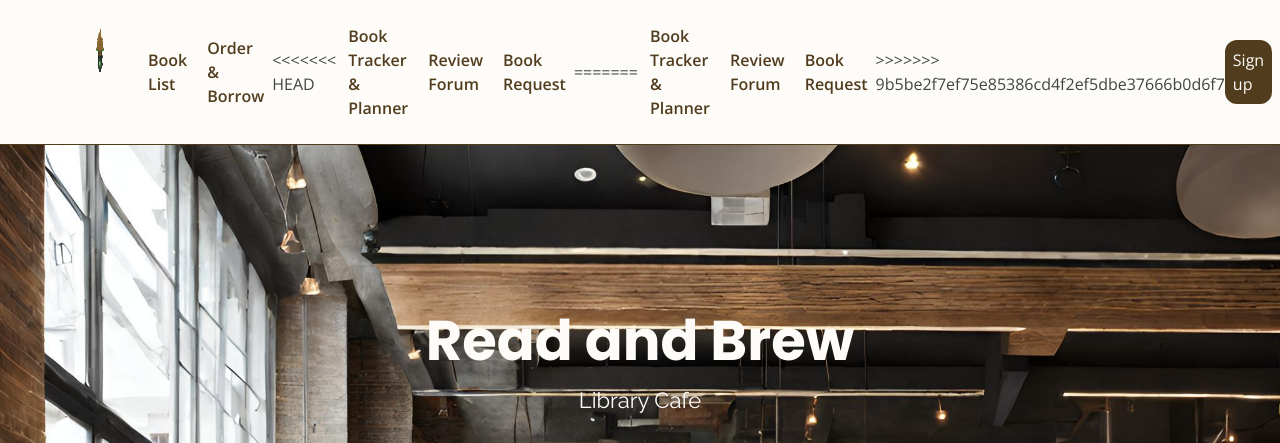
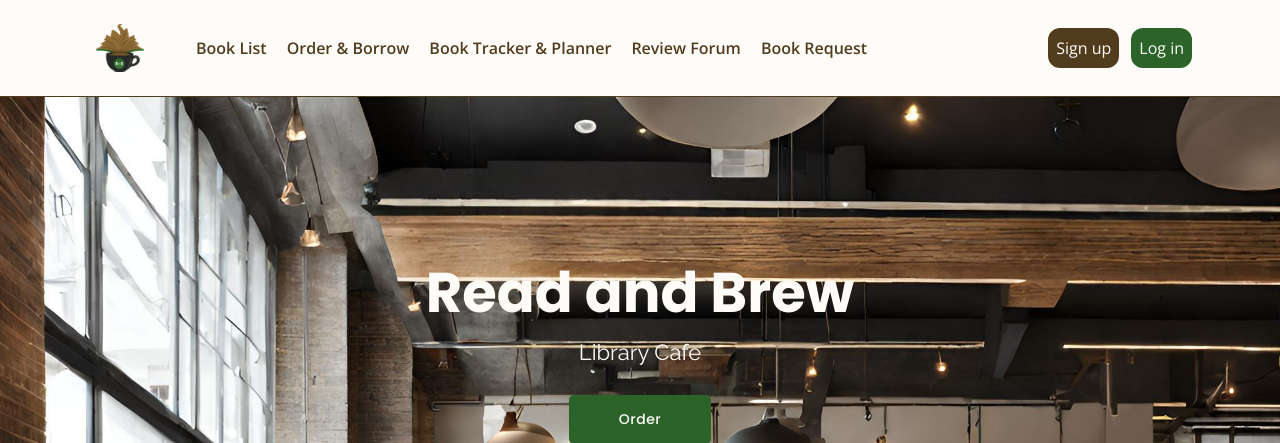
Before and after one commit to PBP-C08/read-and-brew, a Django app: template main/templates/main.html in a window 1280 px wide; the page is wider, and only the part inside the window is pictured. Shown: the top 443 px of that part. Run offline with Django 4.2, Linux system fonts and the light colour scheme; the template is opened without the code that fills it, so the values that code supplies are empty; some libraries are stand-ins or nearby versions.

Commit message:
merge base

```diff
--- a/templates/base.html
+++ b/templates/base.html
@@ -66,15 +66,9 @@
                             {% else %}
                                 <a href="{% url 'ordernborrow:food_menu' %}" class="py-4 px-2 font-semibold">Order & Borrow</a>
                             {% endif %}
-<<<<<<< HEAD
                             <a href="{% url 'trackernplanner:show_tracker_planner' %}" class="py-4 px-2 font-semibold hover:text-gray-500">Book Tracker & Planner</a>
                             <a href="{% url 'reviewmodul:show_review' %}" class="py-4 px-2 font-semibold hover:text-gray-500">Review Forum</a>
                             <a href="{% url 'bookrequest:show_request' %}" class="py-4 px-2 font-semibold hover:text-gray-500">Book Request</a>
-=======
-                            <a href="#" class="py-4 px-2 font-semibold">Book Tracker & Planner</a>
-                            <a href="{% url 'reviewmodul:show_review' %}" class="py-4 px-2 font-semibold">Review Forum</a>
-                            <a href="#" class="py-4 px-2 font-semibold">Book Request</a>
->>>>>>> 9b5be2f7ef75e85386cd4f2ef5dbe37666b0d6f7
                         </div>
                     </div>
                     <div class="hidden md:flex items-center space-x-3 ">
```
